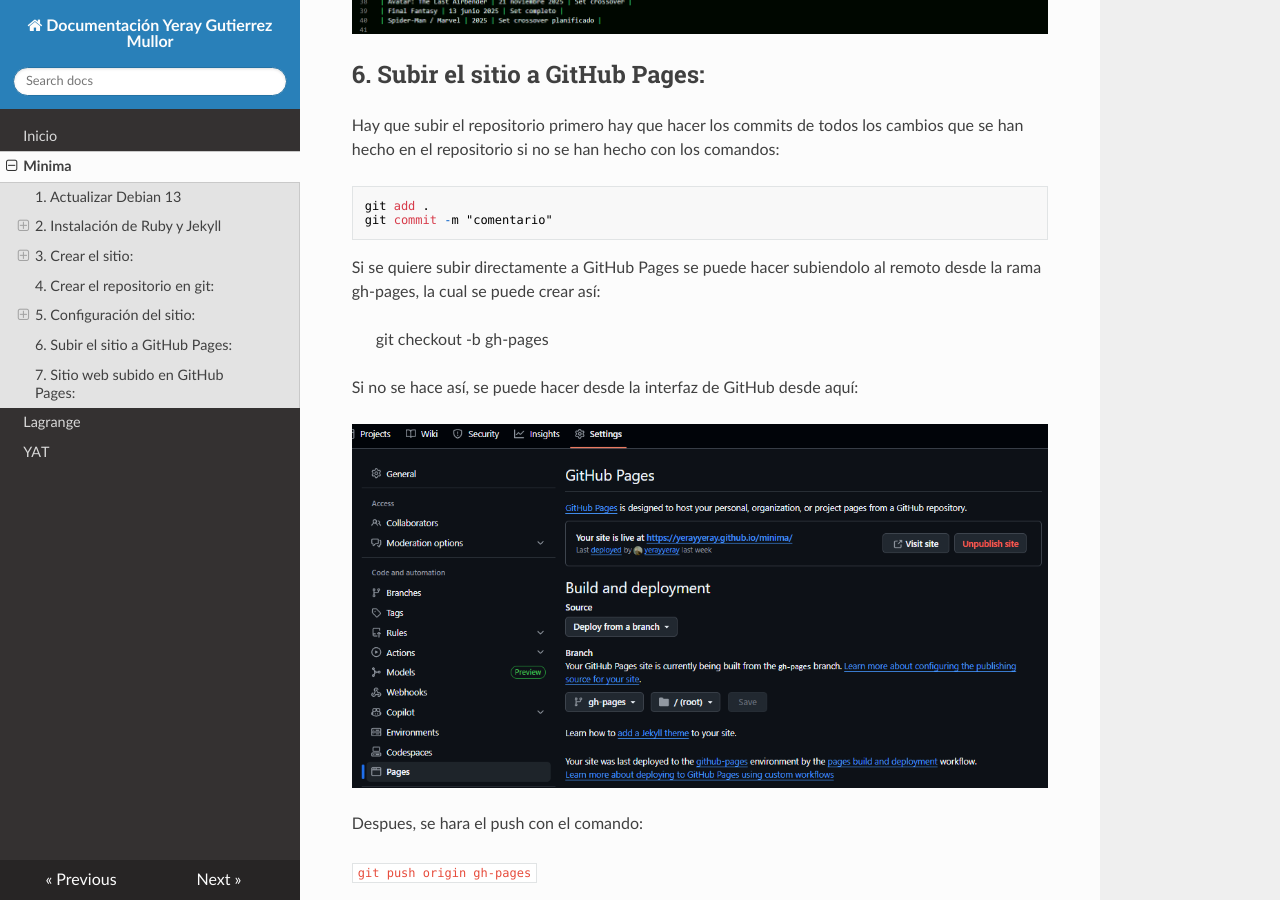
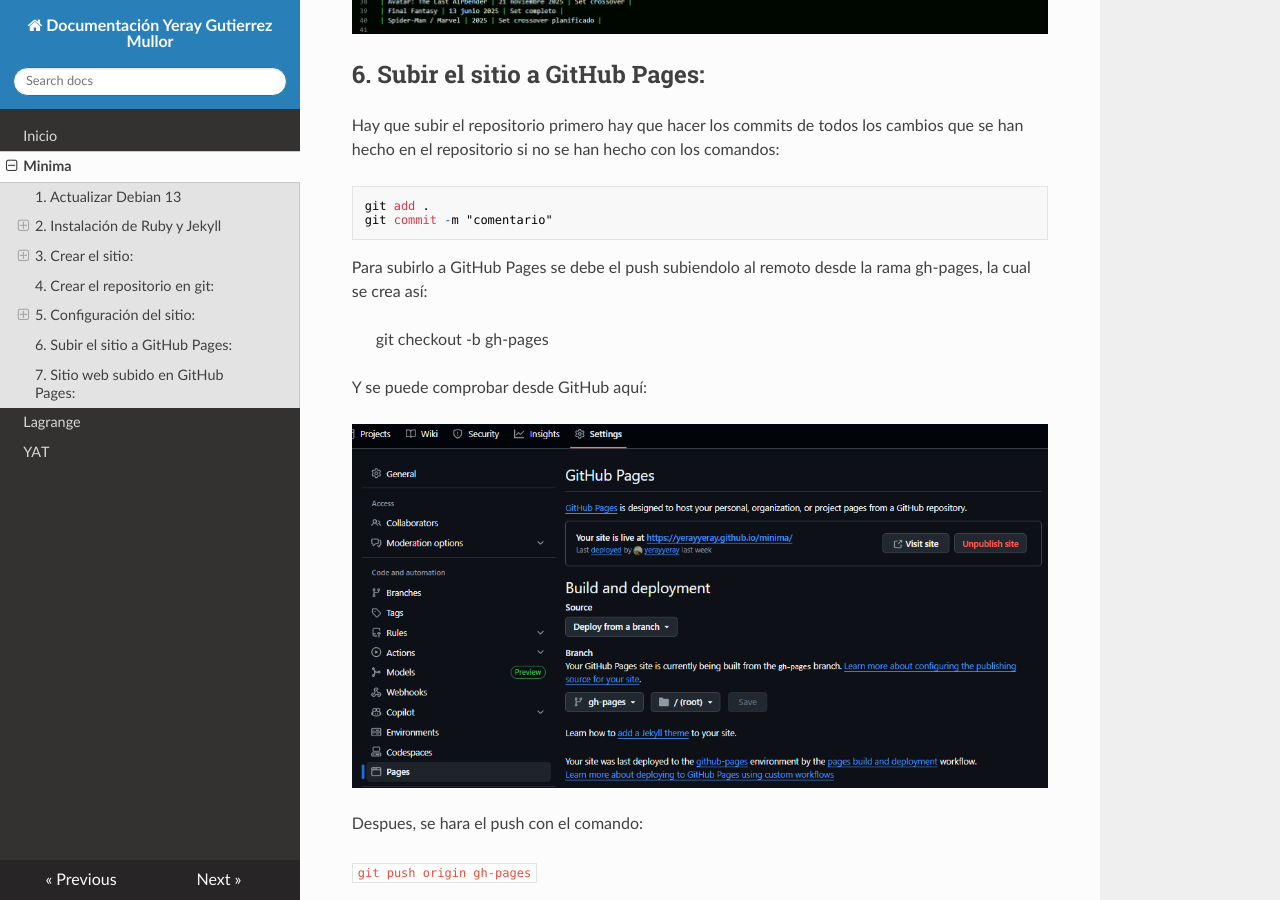
Before and after one commit to yerayyeray/Actividad2-1, an MkDocs documentation site: the page built from docs/Ejercicio1.md, in a window 1280 px wide and 900 px high, scrolled down 5319 px. Built offline with MkDocs 1.6.1, drawn with Linux system fonts in a browser that asks for light colours; nearby versions of some CDN libraries.

Commit message:
Update Ejercicio1.md

````diff
--- a/docs/Ejercicio1.md
+++ b/docs/Ejercicio1.md
@@ -89,10 +89,11 @@ git add .
 git commit -m "comentario"
 ```
 
-Si se quiere subir directamente a GitHub Pages se puede hacer subiendolo al remoto desde la rama gh-pages, la cual se puede crear así:
+Para subirlo a GitHub Pages se debe el push subiendolo al remoto desde la rama gh-pages, la cual se crea así:
+
 > git checkout -b gh-pages
 
-Si no se hace así, se puede hacer desde la interfaz de GitHub desde aquí:
+Y se puede comprobar desde GitHub aquí:
 
 ![ghpages](./img/Ejercicio1/ghpages.png)
 
````
